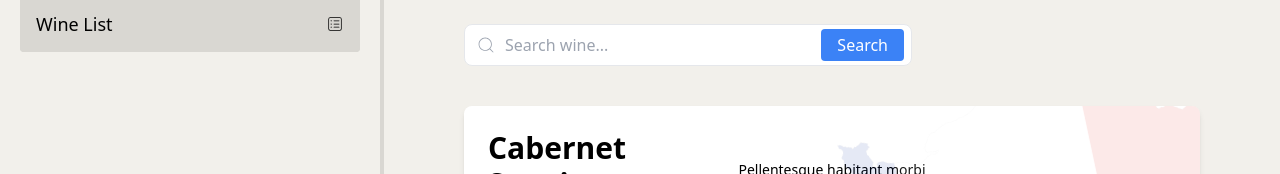
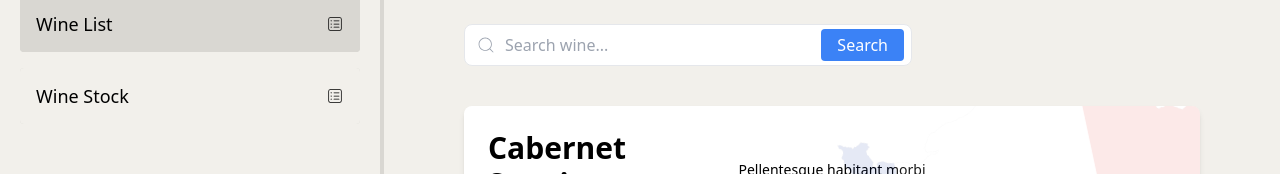
Before and after one commit to Fr3nk21/the-wine-database, a React (Vite) app: page /wine-list in a window 1280 px wide. Shown: the part 240-414 px from the top of the page. Built offline with nearby package versions, Linux system fonts and the light colour scheme.

Commit message:
Wine list page introduction

```diff
--- a/src/App.tsx
+++ b/src/App.tsx
@@ -5,6 +5,8 @@ import Dashboard from './pages/Dashboard';
 import WineList from './pages/WineList';
 import WinePage from './pages/WinePage';
 import Login from './pages/Login';
+import WineStock from './pages/WineStock';
+
 // import PrivateRoute from './components/PrivateRoute';
 
 // import './App.css'
@@ -26,6 +28,7 @@ function App() {
       <Route path="/dashboard" element={<Dashboard />} />
       <Route path="/wine-list" element={<WineList />} />
       <Route path="/wine-page" element={<WinePage />} />
+      <Route path="/wine-stock" element={<WineStock />} />
     </Routes>
   );
 }
--- a/src/components/Sidebar.tsx
+++ b/src/components/Sidebar.tsx
@@ -51,6 +51,15 @@ function Sidebar() {
               <CiViewList />
             </a>
           </li>
+          <li className="flex flex-row items-center justify-between mb-4 rounded bg-color2 active:bg-color4">
+            <a
+              href="http://localhost:5173/wine-stock"
+              className={`flex h-14 w-full flex-row items-center justify-between gap-4 rounded p-4 text-lg font-normal hover:bg-color2 ${isActive('/wine-stock') ? 'bg-color2' : 'bg-color1'}`}
+            >
+              Wine Stock
+              <CiViewList />
+            </a>
+          </li>
         </ul>
       ) : (
         <ul className="flex flex-col items-center">
@@ -81,6 +90,14 @@ function Sidebar() {
               <CiViewList />
             </a>
           </li>
+          <li className="flex flex-row items-center justify-between mb-4 rounded bg-color2 active:bg-color4">
+            <a
+              href="http://localhost:5173/wine-stock"
+              className={`flex h-14 w-full flex-row items-center justify-between gap-4 rounded p-4 text-lg font-normal hover:bg-color2 ${isActive('/wine-stock') ? 'bg-color2' : 'bg-color1'}`}
+            >
+              <CiViewList />
+            </a>
+          </li>
         </ul>
       )}
 
--- /dev/null
+++ b/src/pages/WineStock.tsx
@@ -0,0 +1,12 @@
+import Sidebar from '../components/Sidebar';
+
+const WineStock = () => {
+  return (
+    <div className="flex w-full h-screen overflow-hidden bg-color1">
+      <Sidebar />
+      <div></div>
+    </div>
+  );
+};
+
+export default WineStock;
```
